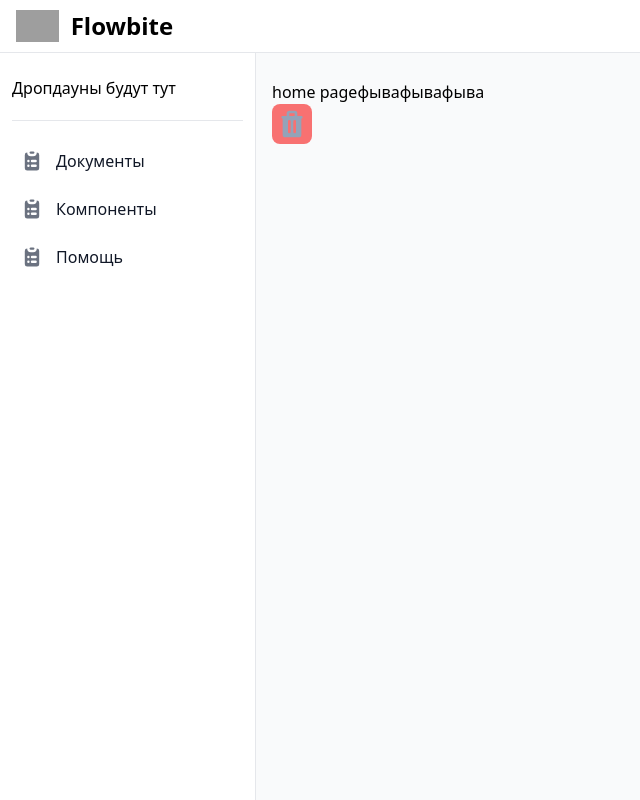
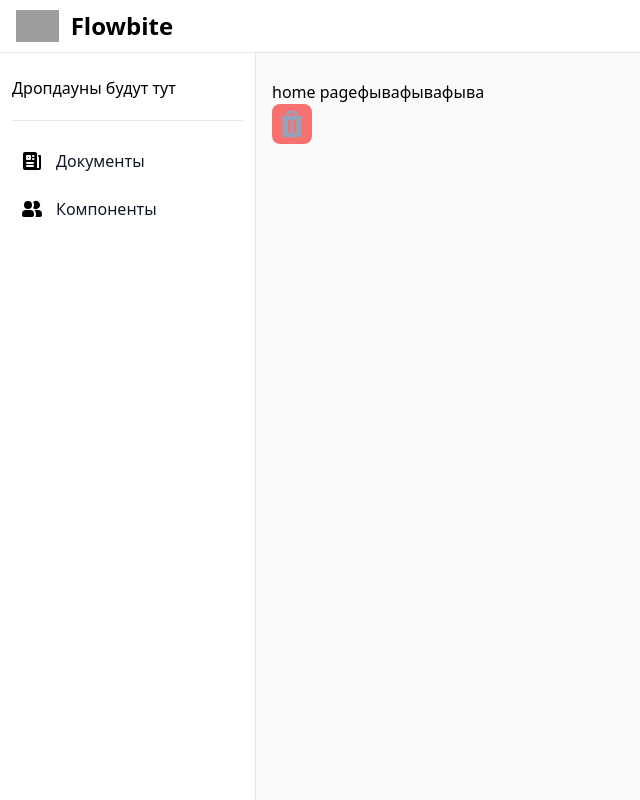
Before and after one commit to TheFasWalker/reactAdmin, a React (Vite) app: page /admin in a window 1280 px wide. Shown: the whole page, without its empty margins (0-640 px from the left). Built offline with nearby package versions, Linux system fonts and the light colour scheme; grey boxes are pictures that could not be loaded.

Commit message:
feat: created links svg sprite component

```diff
--- a/src/components/general/Sidebar.tsx
+++ b/src/components/general/Sidebar.tsx
@@ -21,18 +21,20 @@ export const Sidebar = () => {
           <li>
             <SidebarLink
               title="Документы"
-              link="/admin/docs" />
+              link="/admin/docs"
+              icon='pages'/>
           </li>
-          <li>
+           <li>
             <SidebarLink
               title="Компоненты"
-              link="/admin/components" />
+              link="/admin/components"
+              icon='users' />
           </li>
-          <li>
+          {/*<li>
             <SidebarLink
               title="Помощь"
               link="/admin/help" />
-          </li>
+          </li> */}
 
         </ul>
       </div>
--- /dev/null
+++ b/src/components/ui/Icons.tsx
@@ -0,0 +1,12 @@
+import { FC } from "react";
+import iconsSVG from '../../assets/sprite.svg'
+interface iconInterface{
+    id:string
+}
+export const Icons:FC<iconInterface>=({id})=>{
+    return(
+        <svg className="flex-shrink-0 w-6 h-6 text-gray-500 transition duration-75 dark:text-gray-400 group-hover:text-gray-900 dark:group-hover:text-white">
+            <use href={iconsSVG + "#icon-" + id}/>
+        </svg>
+    )
+}
--- a/src/components/ui/SlidebarLinks.tsx
+++ b/src/components/ui/SlidebarLinks.tsx
@@ -1,27 +1,18 @@
 import { FC } from "react";
 import { NavLink } from "react-router-dom";
+import { Icons } from "./Icons";
 interface sidebarProps {
     title: string,
-    link: string
+    link: string,
+    icon: 'pages'|'users'
 }
-export const SidebarLink: FC<sidebarProps> = ({ title, link }) => {
+export const SidebarLink: FC<sidebarProps> = ({ title, link, icon }) => {
     return (
         <NavLink className='flex items-center p-2 text-base font-medium text-gray-900 rounded-lg transition duration-75 hover:bg-gray-100 dark:hover:bg-gray-700 dark:text-white group'
             to={link}>
-            <svg
-                aria-hidden="true"
-                className="flex-shrink-0 w-6 h-6 text-gray-500 transition duration-75 dark:text-gray-400 group-hover:text-gray-900 dark:group-hover:text-white"
-                fill="currentColor"
-                viewBox="0 0 20 20"
-                xmlns="http://www.w3.org/2000/svg"
-            >
-                <path d="M9 2a1 1 0 000 2h2a1 1 0 100-2H9z"></path>
-                <path
-                    fillRule="evenodd"
-                    d="M4 5a2 2 0 012-2 3 3 0 003 3h2a3 3 0 003-3 2 2 0 012 2v11a2 2 0 01-2 2H6a2 2 0 01-2-2V5zm3 4a1 1 0 000 2h.01a1 1 0 100-2H7zm3 0a1 1 0 000 2h3a1 1 0 100-2h-3zm-3 4a1 1 0 100 2h.01a1 1 0 100-2H7zm3 0a1 1 0 100 2h3a1 1 0 100-2h-3z"
-                    clipRule="evenodd"
-                ></path>
-            </svg>
+
+            <Icons
+            id={icon}/>
             <span className="ml-3"> {title}</span>
 
         </NavLink>
```
Also changed, not shown: src/assets/sprite.svg (added).
